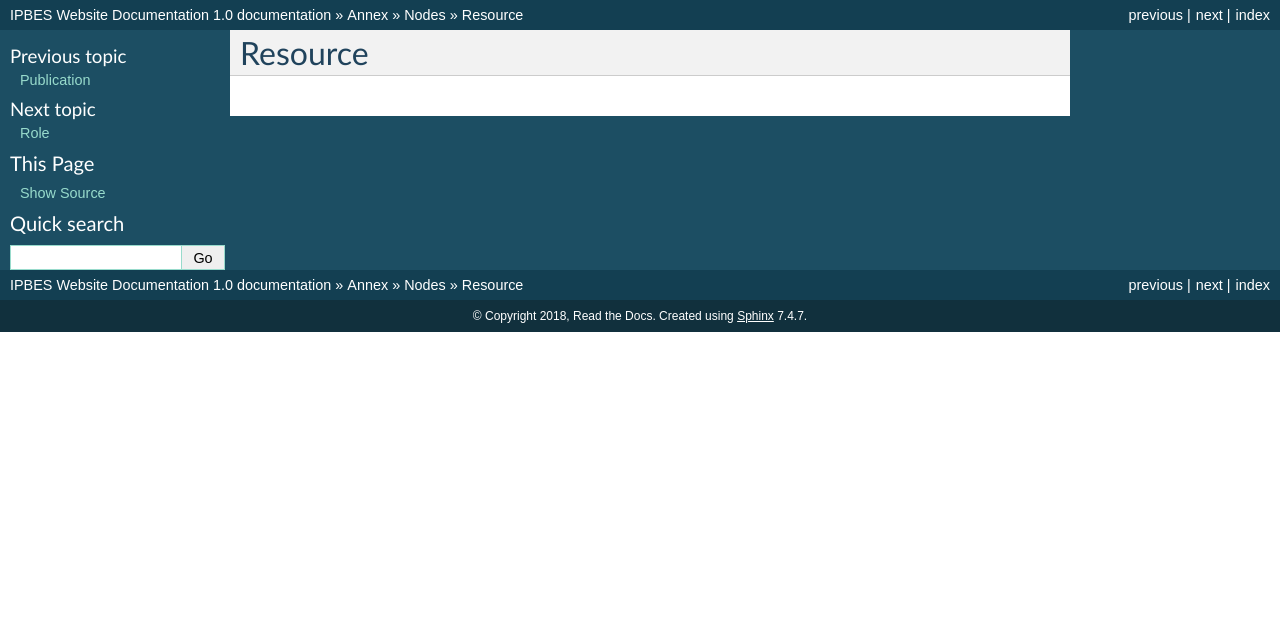
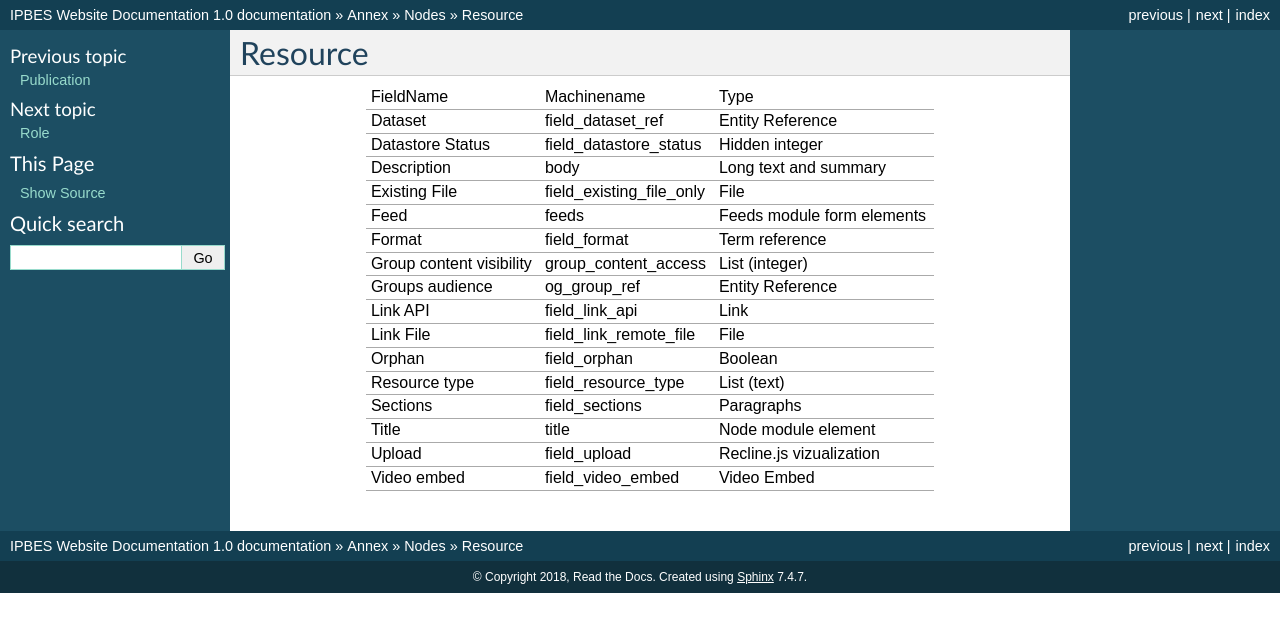
Before and after one commit to ipbes/ipbeswebdocs, a Sphinx documentation site: the page built from docs/annex/nodes/resource.rst, in a window 1280 px wide. Shown: the top 632 px of the page. Built offline with Sphinx 7.4.7, drawn with Linux system fonts in a browser that asks for light colours; pages that are not in the unit, such as notebooks, are missing from menus.

Commit message:
Update resource.rst

```diff
--- a/docs/annex/nodes/resource.rst
+++ b/docs/annex/nodes/resource.rst
@@ -1,2 +1,37 @@
 Resource
 ========
++--------------------------+--------------------------+----------------------------+
+| FieldName                | Machinename              | Type                       |
++--------------------------+--------------------------+----------------------------+
+| Dataset                  | field_dataset_ref        | Entity Reference           |
++--------------------------+--------------------------+----------------------------+
+| Datastore Status         | field_datastore_status   | Hidden integer             |
++--------------------------+--------------------------+----------------------------+
+| Description              | body                     | Long text and summary      |
++--------------------------+--------------------------+----------------------------+
+| Existing File            | field_existing_file_only | File                       |
++--------------------------+--------------------------+----------------------------+
+| Feed                     | feeds                    | Feeds module form elements |
++--------------------------+--------------------------+----------------------------+
+| Format                   | field_format             | Term reference             |
++--------------------------+--------------------------+----------------------------+
+| Group content visibility | group_content_access     | List (integer)             |
++--------------------------+--------------------------+----------------------------+
+| Groups audience          | og_group_ref             | Entity Reference           |
++--------------------------+--------------------------+----------------------------+
+| Link API                 | field_link_api           | Link                       |
++--------------------------+--------------------------+----------------------------+
+| Link File                | field_link_remote_file   | File                       |
++--------------------------+--------------------------+----------------------------+
+| Orphan                   | field_orphan             | Boolean                    |
++--------------------------+--------------------------+----------------------------+
+| Resource type            | field_resource_type      | List (text)                |
++--------------------------+--------------------------+----------------------------+
+| Sections                 | field_sections           | Paragraphs                 |
++--------------------------+--------------------------+----------------------------+
+| Title                    | title                    | Node module element        |
++--------------------------+--------------------------+----------------------------+
+| Upload                   | field_upload             | Recline.js vizualization   |
++--------------------------+--------------------------+----------------------------+
+| Video embed              | field_video_embed        | Video Embed                |
++--------------------------+--------------------------+----------------------------+
```
